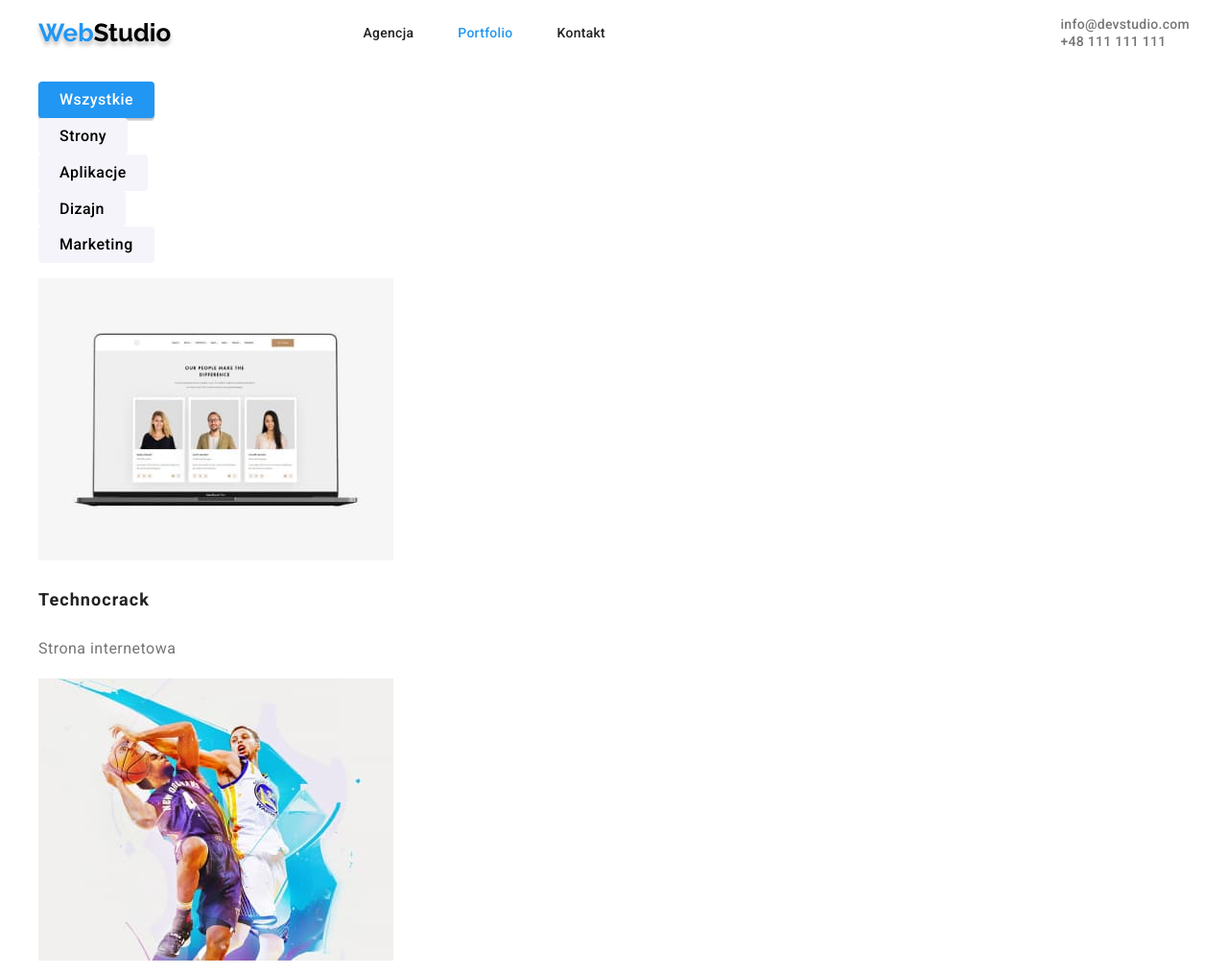
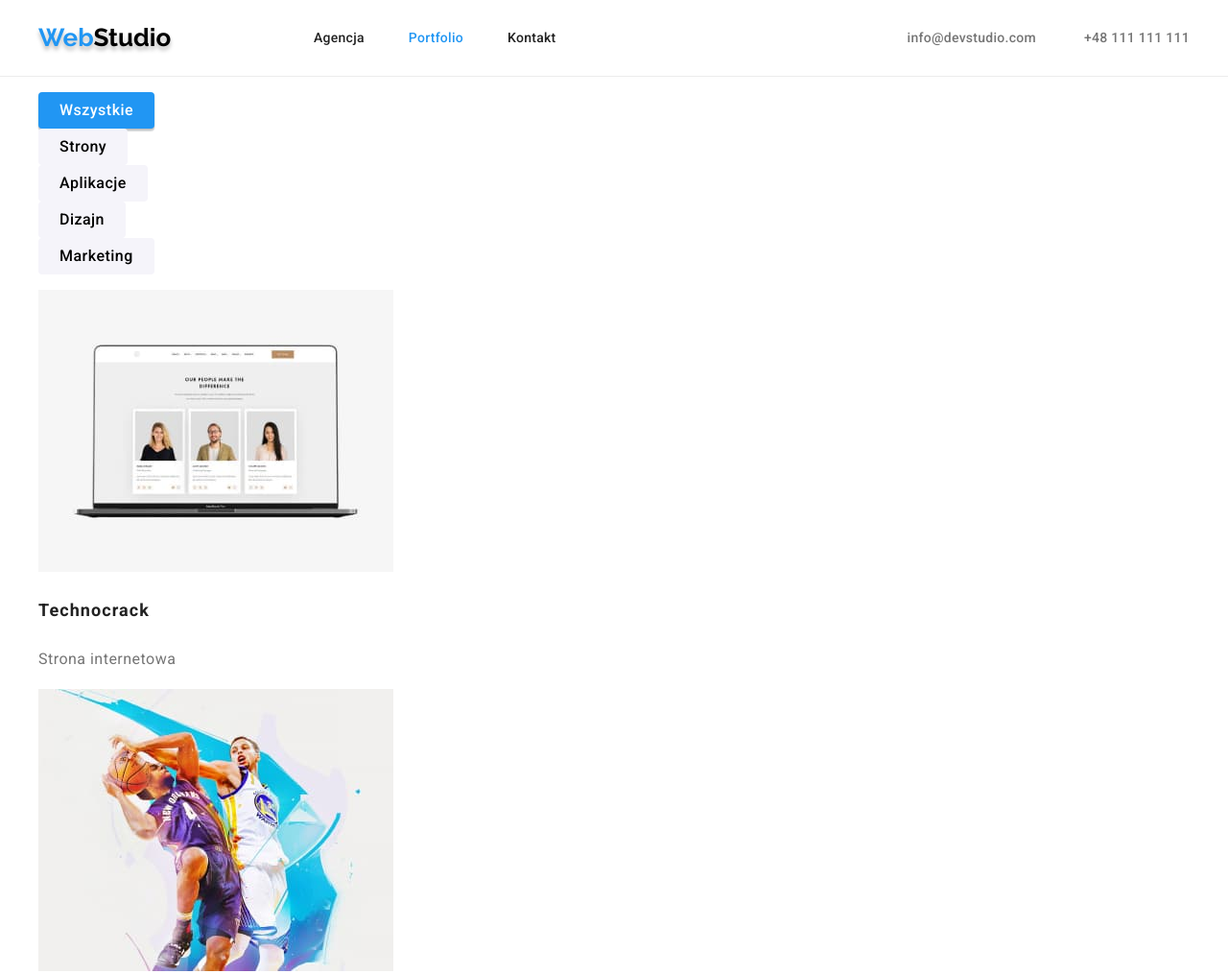
Before and after one commit to tomaszblock/goit-markup-hw-03, a plain HTML site: page portfolio.html in a window 1280 px wide. Shown: the top 1015 px of the page at 96% size. Drawn offline with Linux system fonts and the light colour scheme.

Commit message:
add header boxes

```diff
--- a/css/styles.css
+++ b/css/styles.css
@@ -9,6 +9,7 @@
   --color-buttons: rgb(245, 244, 250);
   --color-black: rgb(0, 0, 0);
   --text-shadow-primary: 0px 4px 4px rgba(0, 0, 0, 0.25);
+  --color-border-primary: rgb(236, 236, 236);
 }
 body,
 body a {
@@ -17,28 +18,6 @@ body a {
 }
 ul {
   list-style-type: none;
-}
-.container {
-  width: 1200px;
-  margin: 0 auto;
-  display: flex;
-}
-.flex {
-  display: flex;
-}
-.test {
-  justify-content: space-between;
-  align-items: center;
-}
-.test2 {
-  flex-grow: 3;
-}
-.test3 {
-  flex-grow: 1;
-}
-
-.margin-a {
-  margin: 23px;
 }
 .logo {
   font-family: "raleway", sans-serif;
@@ -175,3 +154,30 @@ ul {
   border: none;
   cursor: pointer;
 }
+.container {
+  width: 1200px;
+  margin: 0 auto;
+  display: flex;
+  align-items: center;
+}
+.header-box {
+  display: flex;
+  height: 80px;
+  justify-content: space-between;
+  align-items: center;
+  border-bottom: 1px solid var(--color-border-primary);
+}
+.grow-medium {
+  flex-grow: 3;
+}
+.grow-small {
+  flex-grow: 1;
+}
+.header-contact-box {
+  gap: 50px;
+  display: flex;
+}
+.filter-box {
+  display: flex;
+  gap: 46px;
+}
--- a/portfolio.html
+++ b/portfolio.html
@@ -15,26 +15,24 @@
     <title>Zadanie domowe 3</title>
   </head>
   <body>
-    <header class="flex">
-      <div class="container test">
-      <a class="logo test3" href="./index.html" title="WebStudio"
+    <header class="header-box">
+      <div class="container">
+        <a class="logo grow-small" href="./index.html" title="WebStudio"
           ><span class="logo-color-special">Web</span>Studio</a
         >
         <!-- Logo-->
 
-      <nav></nav>
-        <ul class="flex test2">
-          <li><a class="header margin-a" href="./index.html">Agencja</a></li>
+        <nav class="grow-medium">
+          <ul class="filter-box">
+            <li><a class="header" href="./index.html">Agencja</a></li>
             <li>
-            <a class="header active-web margin-a test2" href="./portfolio.html"
-              >Portfolio</a
-            >
+              <a class="header active-web" href="./portfolio.html">Portfolio</a>
             </li>
-          <li><a class="header margin-a" href="/Kontakt">Kontakt</a></li>
+            <li><a class="header" href="/Kontakt">Kontakt</a></li>
           </ul>
         </nav>
 
-      <ul>
+        <ul class="header-contact-box">
           <li>
             <a class="header header-contact" href="mailto:info@devstudio.com"
               >info@devstudio.com</a
@@ -195,8 +193,6 @@
         >
       </address>
     </footer>
-    <div class="container">
-      ul
-    </div>
+    <div class="container">ul</div>
   </body>
 </html>
```
Lines whose indentation alone changed are shown as unchanged.
